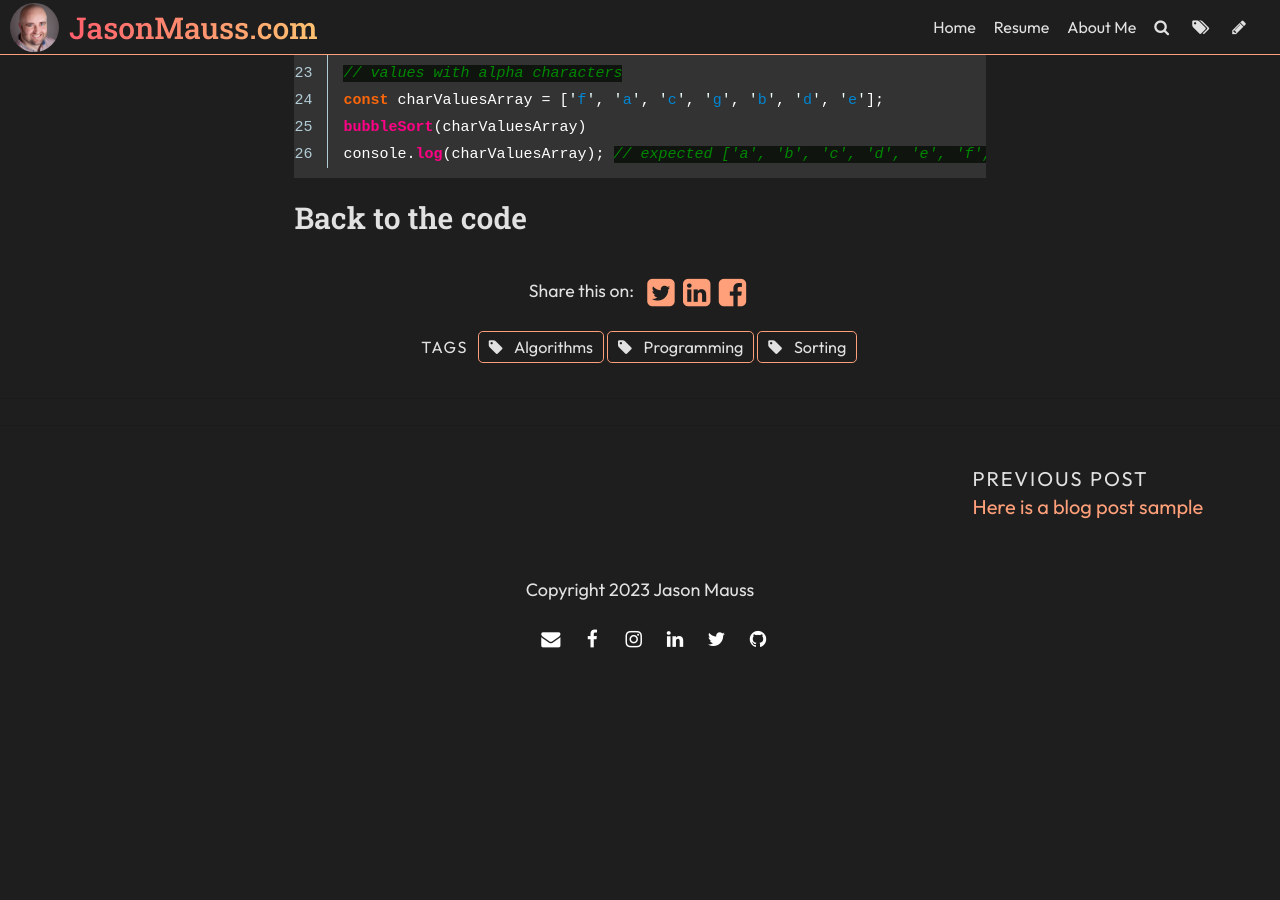
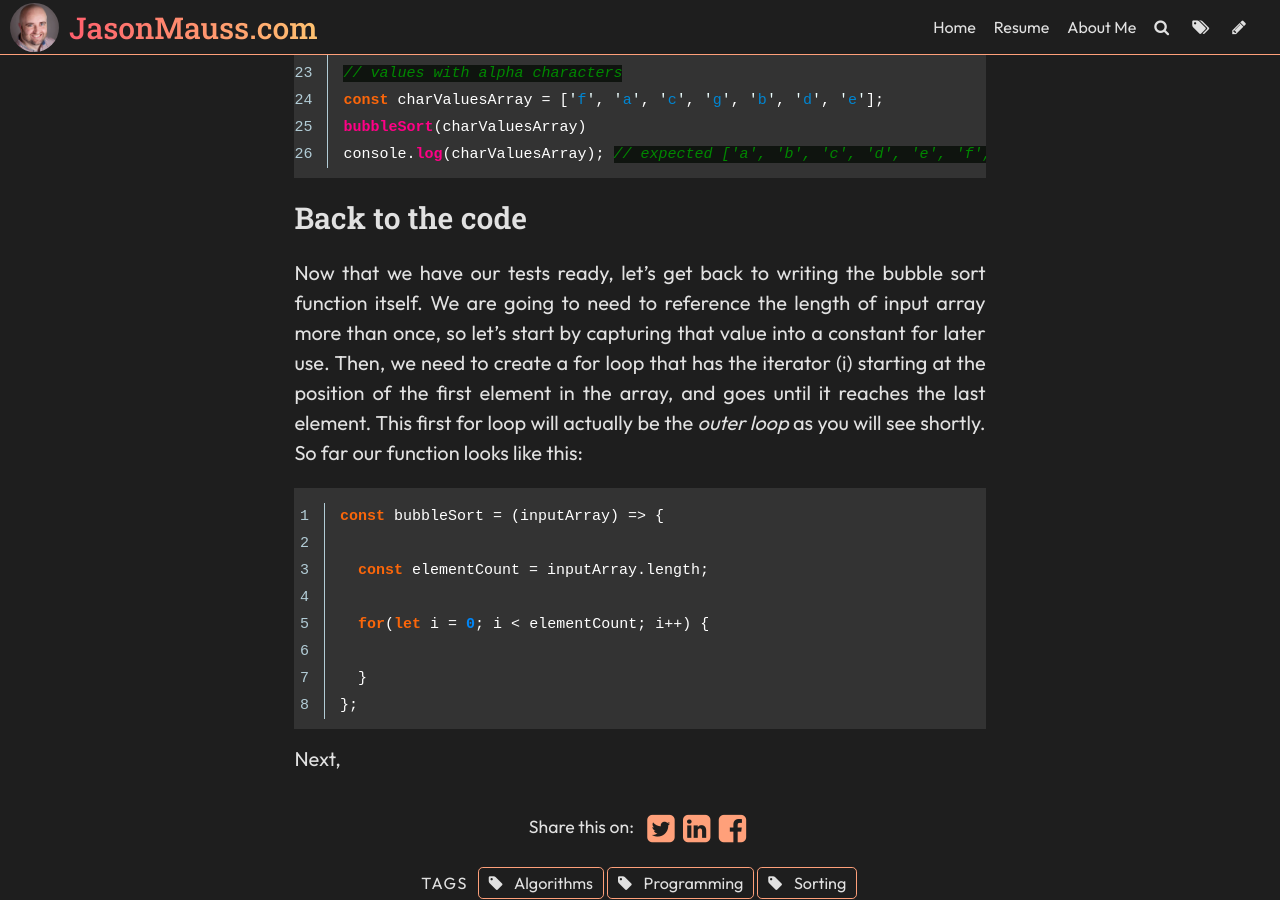
Before and after one commit to jasonmauss/jasonmaussblog, a Jekyll site: the page built from _posts/2023-11-11-algo-series-1-bubble-sort.md, in a window 1280 px wide and 900 px high, scrolled down 3505 px. Built offline with Jekyll 4.4.1, drawn with Linux system fonts in a browser that asks for light colours; some web fonts are replaced; comment, search, counter and statistics services are not loaded; before the commit the page ends 4191 px from its top, so only the background shows below that.

Commit message:
Update Post “2023-11-11-algo-series-1-bubble-sort”

````diff
--- a/_posts/2023-11-11-algo-series-1-bubble-sort.md
+++ b/_posts/2023-11-11-algo-series-1-bubble-sort.md
@@ -95,3 +95,18 @@ console.log(charValuesArray); // expected ['a', 'b', 'c', 'd', 'e', 'f', 'g']
 ```
 
 ### Back to the code
+
+Now that we have our tests ready, let's get back to writing the bubble sort function itself. We are going to need to reference the length of input array more than once, so let's start by capturing that value into a constant for later use. Then, we need to create a for loop that has the iterator (i) starting at the position of the first element in the array, and goes until it reaches the last element. This first for loop will actually be the *outer loop* as you will see shortly. So far our function looks like this:
+
+```javascript
+const bubbleSort = (inputArray) => {
+
+  const elementCount = inputArray.length;
+
+  for(let i = 0; i < elementCount; i++) {
+
+  }
+};
+```
+
+Next,
````
